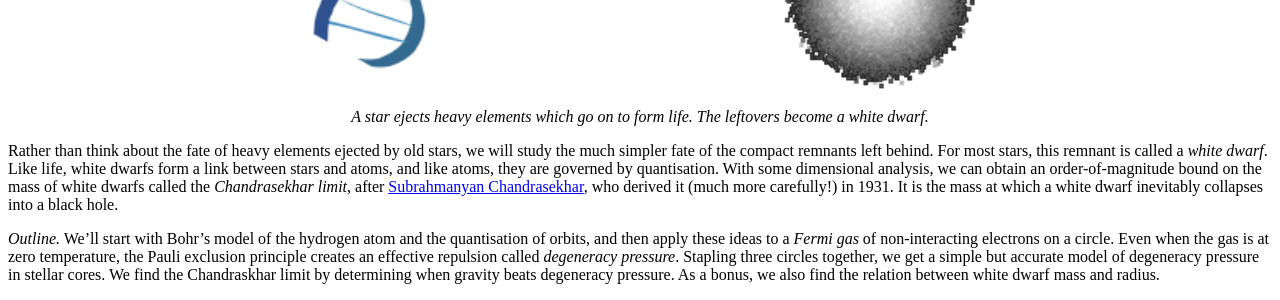
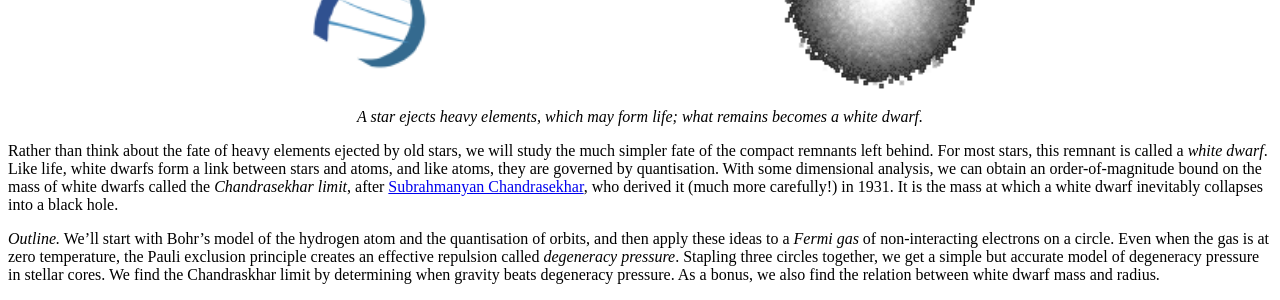
Before and after one commit to hapax/hapax.github.io, a Jekyll site: the page built from assets/chandra.md, in a window 1280 px wide and 900 px high, scrolled down 1452 px. Shown: the part 152-452 px from the top of the window. Built offline with Jekyll 4.4.1, drawn with Linux system fonts in a browser that asks for light colours; our own code applies the rules of GitHub Pages for plain Markdown files; formulas are drawn with MathJax 3; a script that is not in the unit is left out.

Commit message:
Update chandra.md

```diff
--- a/assets/chandra.md
+++ b/assets/chandra.md
@@ -52,8 +52,8 @@
 <figure>
     <div style="text-align:center"><img src
     ="/images/posts/chandra1.png" width="60%"/>
-		    <figcaption><i>A star ejects heavy elements which go on to
-    form life. The leftovers become a white dwarf.</i></figcaption>
+		    <figcaption><i>A star ejects heavy elements, which may
+    form life; what remains becomes a white dwarf.</i></figcaption>
 	</div>
 	</figure>
 
```
